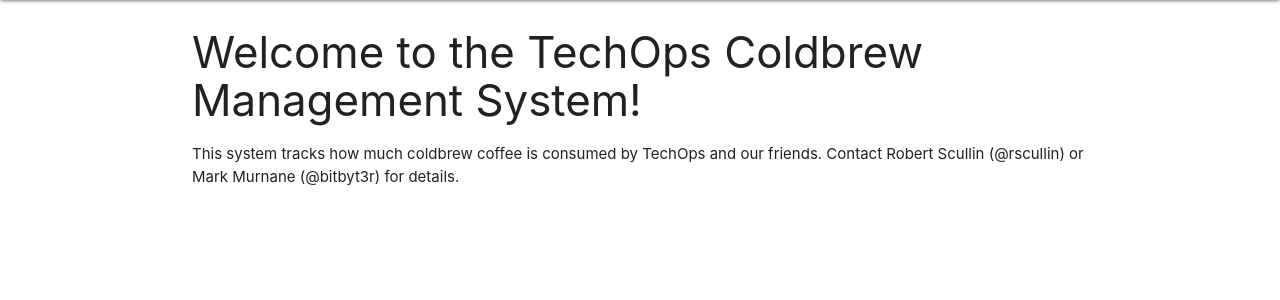
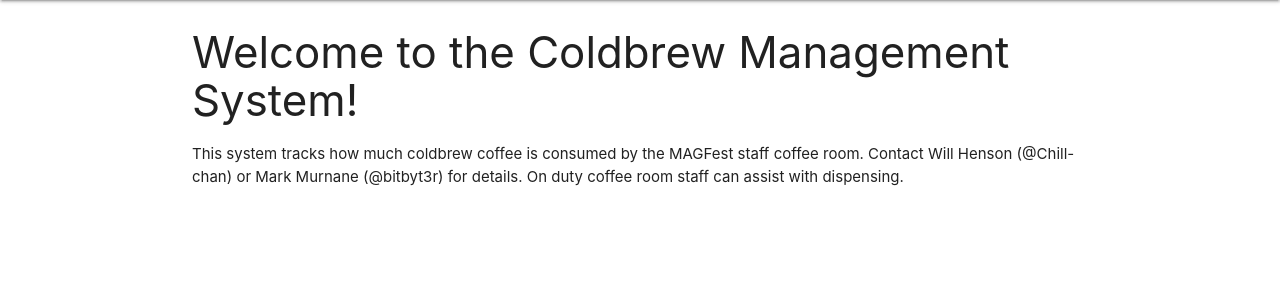
Before and after one commit to magfest/coldbrew, a Flask app: page / in a window 1280 px wide. Shown: the part 64-364 px from the top of the page. Run offline with Flask 2, Linux system fonts and the light colour scheme; data that the repository does not hold is empty; parts of the project's set-up code (start-up, migrations or seed data) failed here and were passed over; some libraries are stand-ins or nearby versions.

Commit message:
remove TechOps from UI and update point of contact

```diff
--- a/templates/base.html
+++ b/templates/base.html
@@ -49,8 +49,8 @@
         </nav>
         <div class="container">
         {% block content %}
-            <h3>Welcome to the TechOps Coldbrew Management System!</h3>
-            <p>This system tracks how much coldbrew coffee is consumed by TechOps and our friends. Contact Robert Scullin (@rscullin) or Mark Murnane (@bitbyt3r) for details.</p>
+            <h3>Welcome to the Coldbrew Management System!</h3>
+            <p>This system tracks how much coldbrew coffee is consumed by the MAGFest staff coffee room. Contact Will Henson (@Chill-chan) or Mark Murnane (@bitbyt3r) for details.  On duty coffee room staff can assist with dispensing.</p>
         {% endblock %}
         </div>
         <script src="https://cdnjs.cloudflare.com/ajax/libs/materialize/1.0.0/js/materialize.min.js"></script>
```
